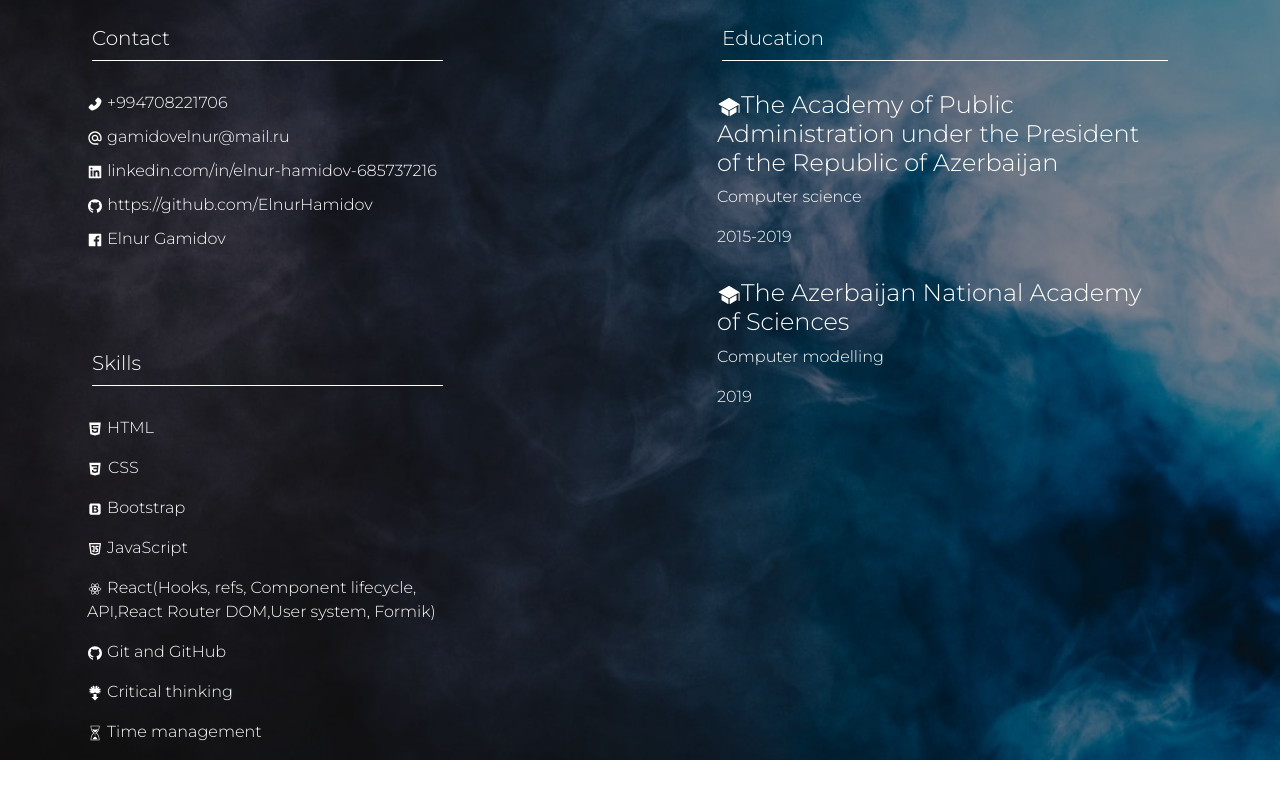
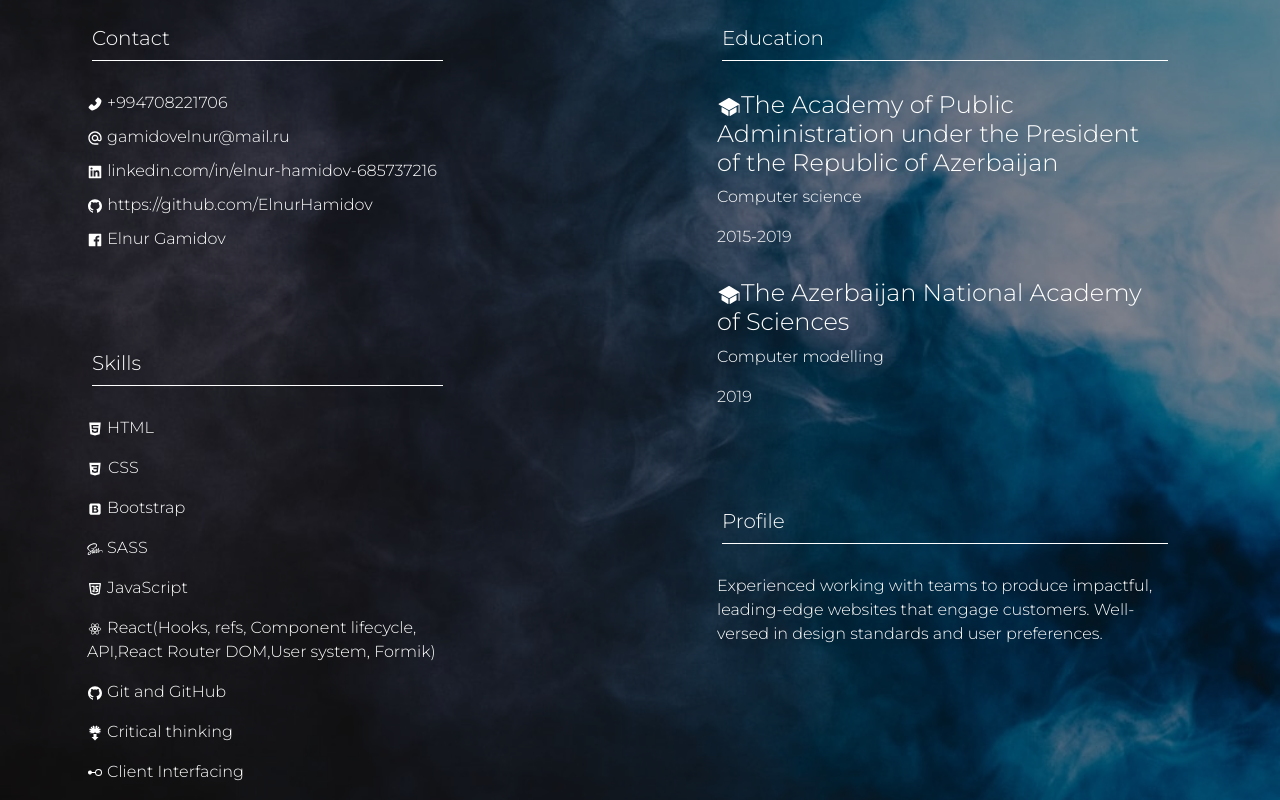
Before and after one commit to ElnurHamidov/CV, a React (Create React App) app: page / in a window 1280 px wide. Shown: the part 235-1035 px from the top of the page. Before the commit the page ends 995 px from the top, so only its background shows below. Built offline with nearby package versions, Linux system fonts and the light colour scheme.

Commit message:
add profile section and edit skills

```diff
--- a/src/App.css
+++ b/src/App.css
@@ -37,12 +37,15 @@
 
 .contact-item,
 .education-item,
-.skills-item
+.skills-item,
+.profile-item
 {
   margin: 10px 0px;
 }
 
-.skills{
+.skills,
+.profile
+{
   margin-top: 100px;
 }
 
--- a/src/Main.js
+++ b/src/Main.js
@@ -2,6 +2,7 @@ import React from 'react';
 import Contacts from './Contacts';
 import Education from './Education';
 import Skills from './Skills';
+import Profile from './Profile';
 
 class Main extends React.Component{
 
@@ -16,11 +17,7 @@ class Main extends React.Component{
                         </div>
                         <div className="col-md-5" style={{marginLeft: '250px'}}>
                             <Education />
-                        </div>
-                    </div>
-                    <div className="row">
-                        <div className="col-md-4">
-
+                            <Profile />
                         </div>
                     </div>
                 </div>
--- /dev/null
+++ b/src/Profile.js
@@ -0,0 +1,17 @@
+import React from 'react';
+
+class Profile extends React.Component{
+
+
+    render(){
+
+        return(
+            <div className="profile">
+                <div className="h5" style={{marginLeft: '5px',marginBottom: '30px', borderBottom: '1px solid #fff', paddingBottom: '10px'}}>Profile</div>
+                <div className='profile-item'>Experienced working with teams to produce impactful, leading-edge websites that engage customers. Well-versed in design standards and user preferences.</div>
+            </div>
+        );
+    }
+}
+
+export default Profile;
--- a/src/Skills.js
+++ b/src/Skills.js
@@ -1,10 +1,10 @@
 import React from 'react';
 import { AiFillHtml5 } from "react-icons/ai";
-import { DiCss3 , DiReact, DiBootstrap} from "react-icons/di";
+import { DiCss3 , DiReact, DiBootstrap , DiSass} from "react-icons/di";
 import { TbBrandJavascript } from "react-icons/tb";
 import { AiFillGithub } from "react-icons/ai";
 import { GiBrainDump , GiSandsOfTime } from "react-icons/gi";
-
+import { VscSymbolInterface } from "react-icons/vsc";
 
 class Skills extends React.Component{
 
@@ -16,11 +16,12 @@ class Skills extends React.Component{
                 <div className="skills-item"><p><AiFillHtml5 /> HTML</p></div>
                 <div className="skills-item"><p><DiCss3 style={{marginRight: '5px'}}/>CSS</p></div>
                 <div className="skills-item"><p><DiBootstrap /> Bootstrap</p></div>
+                <div className="skills-item"><p><DiSass /> SASS</p></div>
                 <div className="skills-item"><p><TbBrandJavascript /> JavaScript</p></div>
                 <div className="skills-item"><p><DiReact /> React(Hooks, refs, Component lifecycle, API,React Router DOM,User system, Formik)</p></div>
                 <div className="skills-item"><p><AiFillGithub /> Git and GitHub</p></div>
                 <div className="skills-item"><p><GiBrainDump /> Critical thinking</p></div>
-                <div className="skills-item"><p><GiSandsOfTime /> Time management</p></div>
+                <div className="skills-item"><p><VscSymbolInterface /> Client Interfacing</p></div>
             </div>
         );
     }
```
